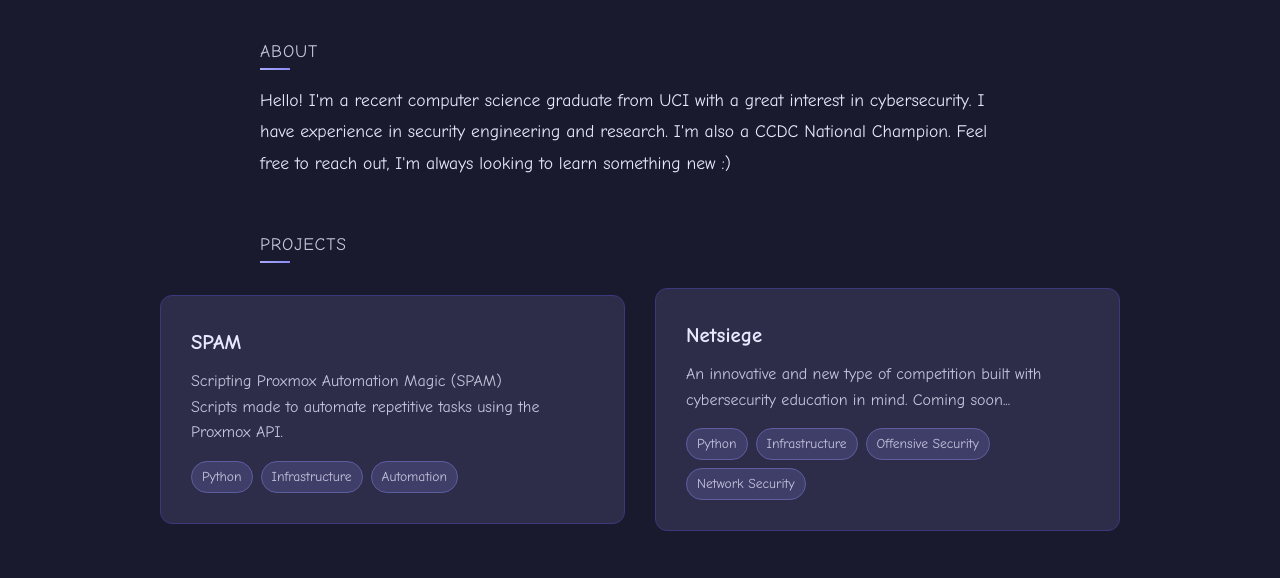
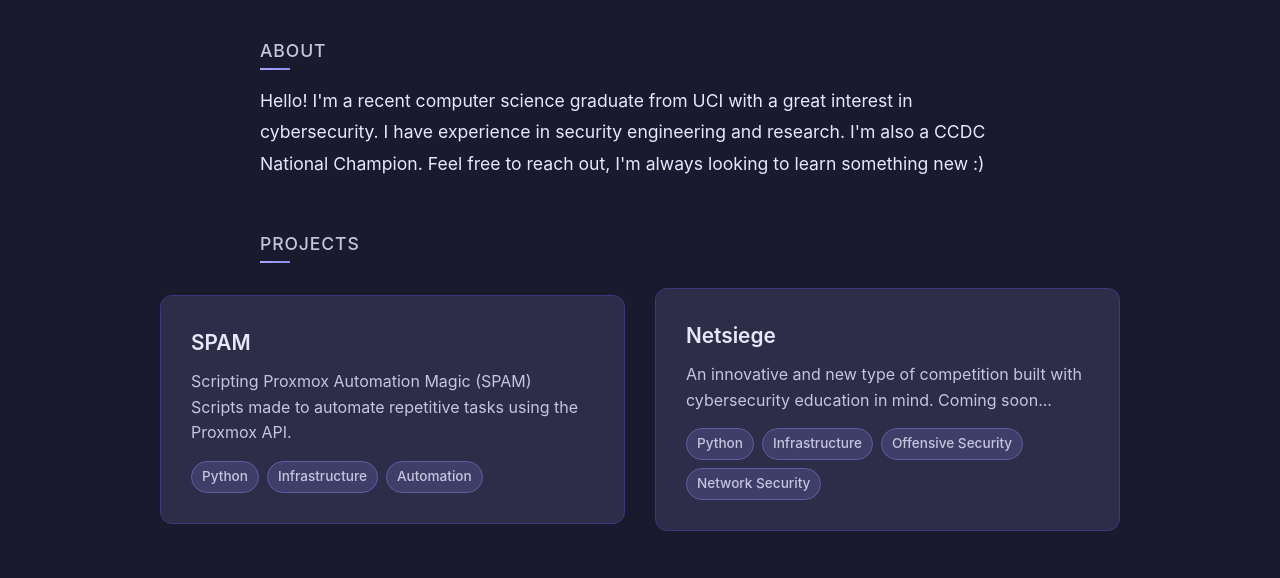
Before and after one commit to jacobseunglee/jacobseunglee.github.io, a plain HTML site: page index.html in a window 1280 px wide. Shown: the part 373-951 px from the top of the page. Drawn offline with Linux system fonts and the light colour scheme.

Commit message:
Change font

```diff
--- a/index.html
+++ b/index.html
@@ -36,7 +36,7 @@
         }
 
         body {
-            font-family: 'Comic Sans MS', 'Marker Felt', 'Trebuchet MS', cursive, sans-serif;
+            font-family: 'Inter', 'Segoe UI', 'Roboto', -apple-system, BlinkMacSystemFont, sans-serif;
             line-height: 1.6;
             color: var(--primary-color);
             background: var(--secondary-color);
```
